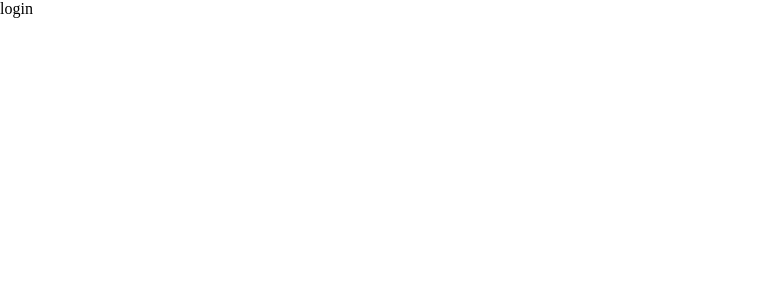
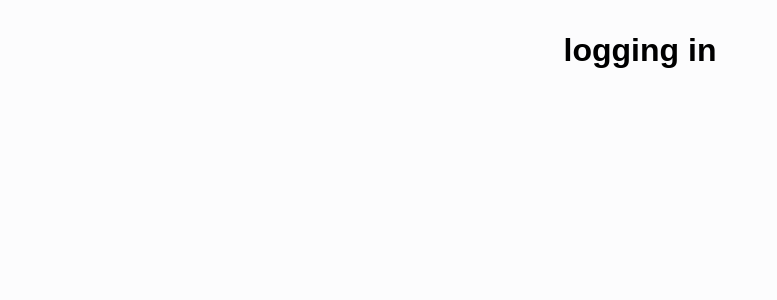
Before and after one commit to roberttullycarr/yago-frontend, a Next.js app: page /authenticate in a window 1280 px wide. Shown: the top 300 px of the page, without its empty margins (0-777 px from the left). Built offline with nearby package versions, Linux system fonts and the light colour scheme.

Commit message:
add container to authenticate page

```diff
--- a/pages/authenticate.jsx
+++ b/pages/authenticate.jsx
@@ -1,6 +1,7 @@
 import { useRouter } from 'next/router';
 import React, { useEffect } from 'react'
 import { createNewSession } from '../api/fetches/createNewSession';
+import Container from '../components/basic/Container';
 
 const Authenticate = () => {
   const router = useRouter();
@@ -23,7 +24,9 @@ const Authenticate = () => {
   }, [loginToken])
 
   return (
-    <div>login</div>
+    <Container>
+      <h1>logging in</h1>
+    </Container>
   )
 }
 
```
